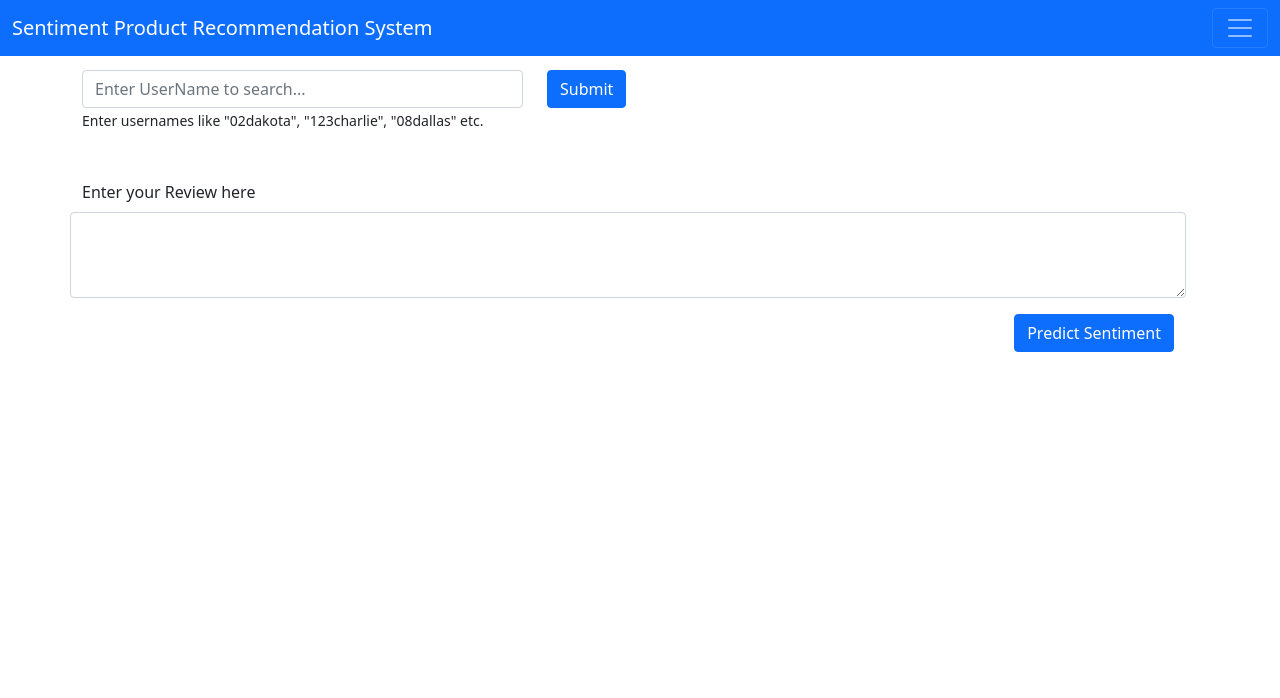
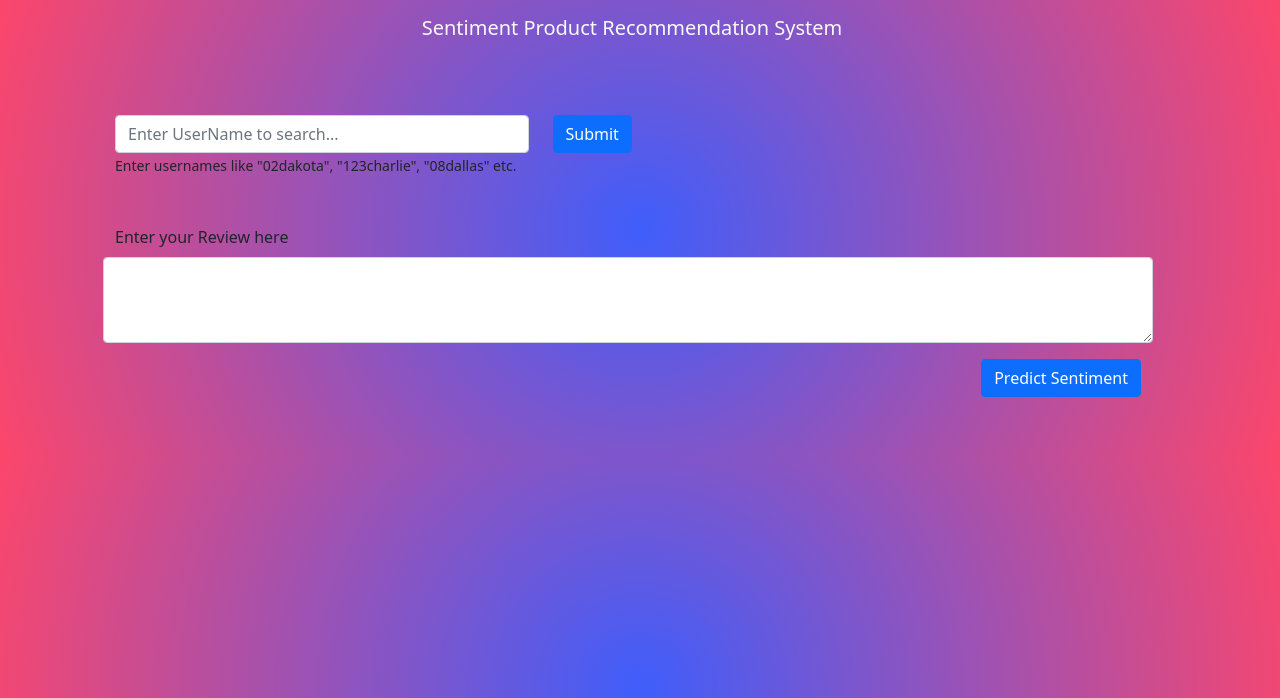
Before and after one commit to ganeshmore7010/Sentiment-based-product-recommendation, a Flask app: page / in a window 1280 px wide. Shown: the top 698 px of the page. Run offline with Flask 2, Linux system fonts and the light colour scheme; parts of the project's set-up code (start-up, migrations or seed data) failed here and were passed over.

Commit message:
Change index.html

```diff
--- a/templates/index.html
+++ b/templates/index.html
@@ -14,13 +14,13 @@
     <title>Sentiment Based Product Recommendation</title>
   </head>
 
-  <body>
-    <nav class="navbar fixed-top navbar-dark bg-primary">
-      <div class="container-fluid">
-        <a class="navbar-brand" href="#"
+  <body style="background: rgb(63,94,251); background: radial-gradient(circle, rgba(63,94,251,1) 0%, rgba(252,70,107,1) 100%);">
+    <nav class="navbar fixed-top navbar-dark">
+      <div class="container-fluid justify-content-center">
+        <a class="navbar-brand text-light" href="#"
           >Sentiment Product Recommendation System</a
         >
-        <button
+        <!--button
           class="navbar-toggler"
           type="button"
           data-bs-toggle="collapse"
@@ -30,11 +30,11 @@
           aria-label="Toggle navigation"
         >
           <span class="navbar-toggler-icon"></span>
-        </button>
+        </button-->
       </div>
     </nav>
 
-    <div class="container" style="margin-top: 70px">
+    <div class="container" style="margin-top: 70px;border-radius:15px;padding:45px;">
       <form action="/predict" method="post">
         <div class="row vstack gap-3">
           <div class="row">
```
